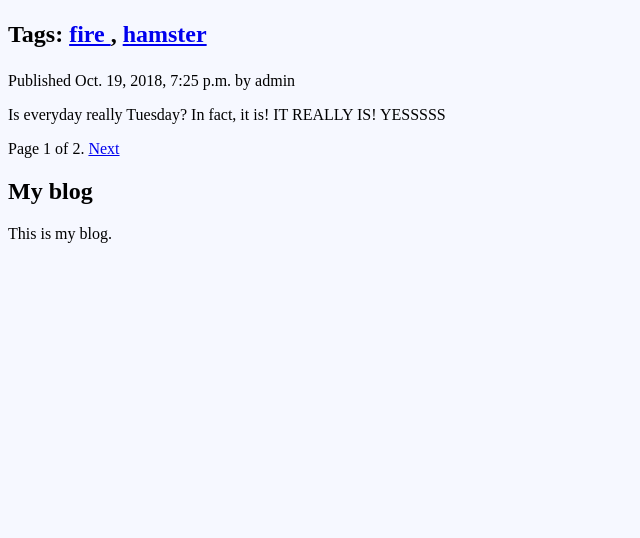
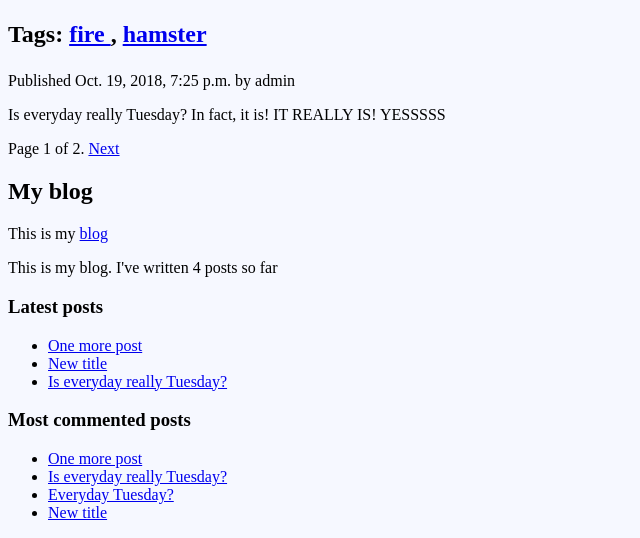
Before and after one commit to Naflin/django-blog, a Django app: page /blog/ in a window 1280 px wide. Shown: the part 444-982 px from the top of the page, without its empty margins (0-640 px from the left). Before the commit the page ends 687 px from the top, so only its background shows below. Run offline with Django 3.2, Linux system fonts and the light colour scheme; data comes from the database, SQL or seed files in the repository; parts of the project's set-up code (start-up, migrations or seed data) failed here and were passed over.

Commit message:
django custom template tags

```diff
--- a/blog/templates/blog/base.html
+++ b/blog/templates/blog/base.html
@@ -1,10 +1,11 @@
+{% load blog_tags %}
+{% load static %}
 <html lang="en">
 <head>
     <meta charset="UTF-8">
     <meta name="viewport" content="width=device-width, initial-scale=1.0">
     <meta http-equiv="X-UA-Compatible" content="ie=edge">
     <title>{% block title %}{% endblock %}</title>
-    {% load static %}
     <link rel="stylesheet" href="{% static 'blog/css/style.css' %}">
 </head>
 <body>
@@ -14,7 +15,21 @@
     </div>
     <div id="sidebar">
         <h2>My blog</h2>
-            <p>This is my blog.</p>
+        <p>This is my <a href="/blog/">blog</a></p>
+        <p>This is my blog. I've written {% total_posts %} posts so far</p>
+
+        <h3>Latest posts</h3>
+        {% show_latest_posts 3 %}
+
+        <h3>Most commented posts</h3>
+        {% get_most_commented_posts as most_commented_posts %}
+        <ul>
+            {% for post in most_commented_posts %}
+            <li>
+                <a href="{{ post.get_absolute_url }}">{{ post.title }}</a>
+            </li>
+            {% endfor %}
+        </ul>
     </div>
 </body>
 </html>
--- /dev/null
+++ b/blog/templates/blog/post/latest_posts.html
@@ -0,0 +1,7 @@
+<ul>
+{% for post in latest_posts %}
+    <li>
+        <a href="{{ post.get_absolute_url }}">{{ post.title }}</a>
+    </li>
+{% endfor %}
+</ul>
--- /dev/null
+++ b/blog/templatetags/blog_tags.py
@@ -0,0 +1,20 @@
+from django import template
+from ..models import Post
+from django.db.models import Count
+
+register = template.Library()
+
+@register.simple_tag
+def total_posts():
+    return Post.published.count()
+
+@register.inclusion_tag('blog/post/latest_posts.html')
+def show_latest_posts(count=5):
+    latest_posts = Post.published.order_by('-publish')[:count]
+    return {'latest_posts': latest_posts}
+
+@register.simple_tag
+def get_most_commented_posts(count=5):
+    return Post.published.annotate(
+        total_comments=Count('comments')
+    ).order_by('-total_comments')[:count]
--- a/blog/views.py
+++ b/blog/views.py
@@ -7,6 +7,7 @@ from .forms import EmailPostForm, CommentForm
 from .models import Post, Comment
 from django.core.mail import send_mail
 from taggit.models import Tag
+from django.db.models import Count
 
 def post_share(request, post_id):
     # Retrie post by id
@@ -88,9 +89,17 @@ def post_detail(request, year, month, day, post):
     else:
         comment_form = CommentForm()
 
+    # List of similar posts
+    post_tags_ids = post.tags.values_list('id', flat=True)
+    similar_posts = Post.published.filter(tags__in=post_tags_ids)\
+                                  .exclude(id=post.id)
+    similar_posts = similar_posts.annotate(same_tags=Count('tags'))\
+                                 .order_by('-same_tags','-publish')[:4]
+
     return render(request,
                   'blog/post/detail.html',
                   {'post':post,
                    'comments': comments,
                    'new_comment': new_comment,
-                   'comment_form': comment_form})
+                   'comment_form': comment_form,
+                   'similar_posts': similar_posts})
```
Also changed, not shown: blog/templates/blog/post/detail.html (+17 -0 lines), README.md, blog/templatetags/__init__.py (added).
